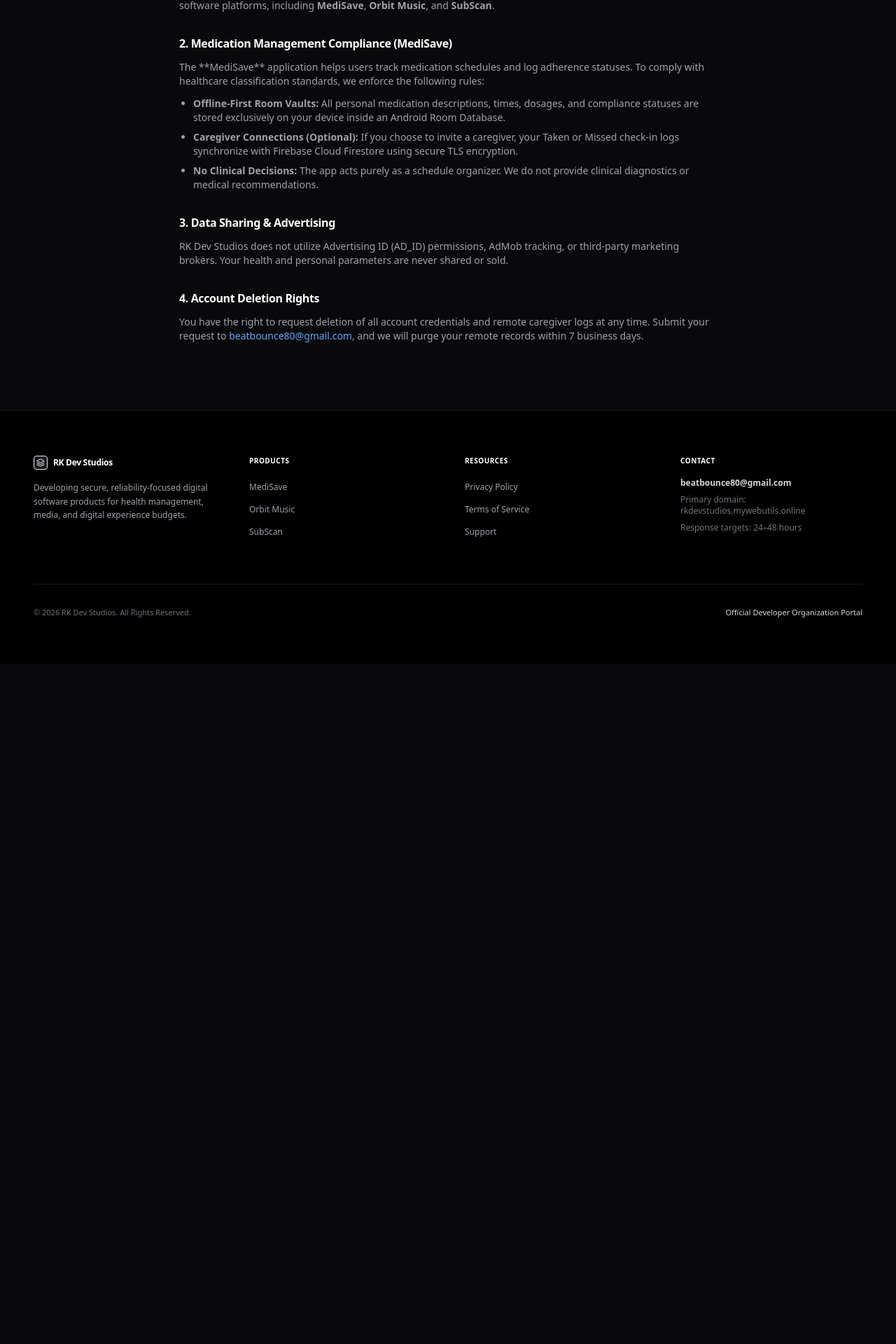
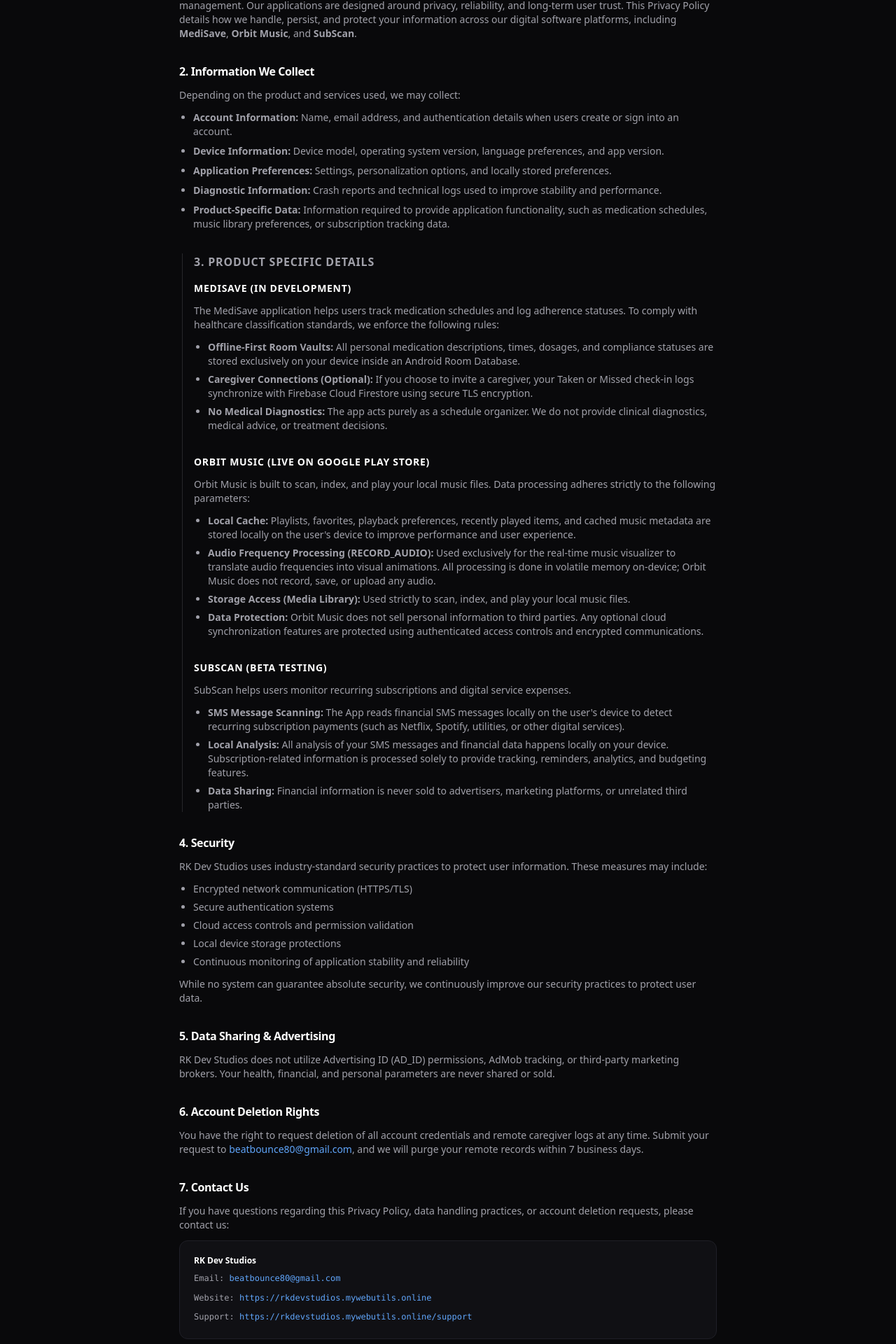
Before and after one commit to Rajkumarraju1/rkdevstudios-website-new, a Next.js app: page /privacy in a window 1280 px wide. Shown: the part 378-2298 px from the top of the page at 70% size. Before the commit the page ends 1326 px from the top, so only its background shows below. Built offline with nearby package versions, Linux system fonts and the light colour scheme.

Commit message:
docs: overhaul privacy policy content for compliance, trust, and accuracy

```diff
--- a/src/app/privacy/page.tsx
+++ b/src/app/privacy/page.tsx
@@ -16,7 +16,7 @@
             Privacy Policy
           </h1>
           <p className="text-xs text-zinc-555">
-            Effective Date: June 13, 2026
+            Last Updated: June 2026
           </p>
         </div>
 
@@ -26,40 +26,117 @@
           <section className="space-y-3">
             <h2 className="text-base font-bold text-white tracking-tight">1. Overview</h2>
             <p>
-              This Privacy Policy explains how <strong>RK Dev Studios</strong> collects, uses, and safeguards information across our digital software platforms, including <strong>MediSave</strong>, <strong>Orbit Music</strong>, and <strong>SubScan</strong>.
+              RK Dev Studios develops secure software products for healthcare, music, productivity, and subscription management. Our applications are designed around privacy, reliability, and long-term user trust. This Privacy Policy details how we handle, persist, and protect your information across our digital software platforms, including <strong>MediSave</strong>, <strong>Orbit Music</strong>, and <strong>SubScan</strong>.
             </p>
           </section>
 
           <section className="space-y-3">
-            <h2 className="text-base font-bold text-white tracking-tight">2. Medication Management Compliance (MediSave)</h2>
+            <h2 className="text-base font-bold text-white tracking-tight">2. Information We Collect</h2>
             <p>
-              The **MediSave** application helps users track medication schedules and log adherence statuses. To comply with healthcare classification standards, we enforce the following rules:
+              Depending on the product and services used, we may collect:
             </p>
             <ul className="list-disc pl-5 space-y-2">
               <li>
-                <strong>Offline-First Room Vaults:</strong> All personal medication descriptions, times, dosages, and compliance statuses are stored exclusively on your device inside an Android Room Database.
+                <strong>Account Information:</strong> Name, email address, and authentication details when users create or sign into an account.
               </li>
               <li>
-                <strong>Caregiver Connections (Optional):</strong> If you choose to invite a caregiver, your Taken or Missed check-in logs synchronize with Firebase Cloud Firestore using secure TLS encryption.
+                <strong>Device Information:</strong> Device model, operating system version, language preferences, and app version.
               </li>
               <li>
-                <strong>No Clinical Decisions:</strong> The app acts purely as a schedule organizer. We do not provide clinical diagnostics or medical recommendations.
+                <strong>Application Preferences:</strong> Settings, personalization options, and locally stored preferences.
+              </li>
+              <li>
+                <strong>Diagnostic Information:</strong> Crash reports and technical logs used to improve stability and performance.
+              </li>
+              <li>
+                <strong>Product-Specific Data:</strong> Information required to provide application functionality, such as medication schedules, music library preferences, or subscription tracking data.
               </li>
             </ul>
           </section>
 
+          <section className="space-y-4 border-l border-zinc-800 pl-4 ml-1">
+            <h2 className="text-base font-bold text-white tracking-tight uppercase tracking-wider text-[11px] text-zinc-400">3. Product Specific Details</h2>
+
+            <div className="space-y-3">
+              <h3 className="text-sm font-bold text-white uppercase tracking-wider">MediSave (In Development)</h3>
+              <p>
+                The MediSave application helps users track medication schedules and log adherence statuses. To comply with healthcare classification standards, we enforce the following rules:
+              </p>
+              <ul className="list-disc pl-5 space-y-1.5">
+                <li><strong>Offline-First Room Vaults:</strong> All personal medication descriptions, times, dosages, and compliance statuses are stored exclusively on your device inside an Android Room Database.</li>
+                <li><strong>Caregiver Connections (Optional):</strong> If you choose to invite a caregiver, your Taken or Missed check-in logs synchronize with Firebase Cloud Firestore using secure TLS encryption.</li>
+                <li><strong>No Medical Diagnostics:</strong> The app acts purely as a schedule organizer. We do not provide clinical diagnostics, medical advice, or treatment decisions.</li>
+              </ul>
+            </div>
+
+            <div className="space-y-3 pt-4">
+              <h3 className="text-sm font-bold text-white uppercase tracking-wider">Orbit Music (Live on Google Play Store)</h3>
+              <p>
+                Orbit Music is built to scan, index, and play your local music files. Data processing adheres strictly to the following parameters:
+              </p>
+              <ul className="list-disc pl-5 space-y-1.5">
+                <li><strong>Local Cache:</strong> Playlists, favorites, playback preferences, recently played items, and cached music metadata are stored locally on the user&apos;s device to improve performance and user experience.</li>
+                <li><strong>Audio Frequency Processing (RECORD_AUDIO):</strong> Used exclusively for the real-time music visualizer to translate audio frequencies into visual animations. All processing is done in volatile memory on-device; Orbit Music does not record, save, or upload any audio.</li>
+                <li><strong>Storage Access (Media Library):</strong> Used strictly to scan, index, and play your local music files.</li>
+                <li><strong>Data Protection:</strong> Orbit Music does not sell personal information to third parties. Any optional cloud synchronization features are protected using authenticated access controls and encrypted communications.</li>
+              </ul>
+            </div>
+
+            <div className="space-y-3 pt-4">
+              <h3 className="text-sm font-bold text-white uppercase tracking-wider">SubScan (Beta Testing)</h3>
+              <p>
+                SubScan helps users monitor recurring subscriptions and digital service expenses.
+              </p>
+              <ul className="list-disc pl-5 space-y-1.5">
+                <li><strong>SMS Message Scanning:</strong> The App reads financial SMS messages locally on the user&apos;s device to detect recurring subscription payments (such as Netflix, Spotify, utilities, or other digital services).</li>
+                <li><strong>Local Analysis:</strong> All analysis of your SMS messages and financial data happens locally on your device. Subscription-related information is processed solely to provide tracking, reminders, analytics, and budgeting features.</li>
+                <li><strong>Data Sharing:</strong> Financial information is never sold to advertisers, marketing platforms, or unrelated third parties.</li>
+              </ul>
+            </div>
+          </section>
+
           <section className="space-y-3">
-            <h2 className="text-base font-bold text-white tracking-tight">3. Data Sharing & Advertising</h2>
+            <h2 className="text-base font-bold text-white tracking-tight">4. Security</h2>
             <p>
-              RK Dev Studios does not utilize Advertising ID (AD_ID) permissions, AdMob tracking, or third-party marketing brokers. Your health and personal parameters are never shared or sold.
+              RK Dev Studios uses industry-standard security practices to protect user information. These measures may include:
+            </p>
+            <ul className="list-disc pl-5 space-y-1.5">
+              <li>Encrypted network communication (HTTPS/TLS)</li>
+              <li>Secure authentication systems</li>
+              <li>Cloud access controls and permission validation</li>
+              <li>Local device storage protections</li>
+              <li>Continuous monitoring of application stability and reliability</li>
+            </ul>
+            <p>
+              While no system can guarantee absolute security, we continuously improve our security practices to protect user data.
             </p>
           </section>
 
           <section className="space-y-3">
-            <h2 className="text-base font-bold text-white tracking-tight">4. Account Deletion Rights</h2>
+            <h2 className="text-base font-bold text-white tracking-tight">5. Data Sharing & Advertising</h2>
+            <p>
+              RK Dev Studios does not utilize Advertising ID (AD_ID) permissions, AdMob tracking, or third-party marketing brokers. Your health, financial, and personal parameters are never shared or sold.
+            </p>
+          </section>
+
+          <section className="space-y-3">
+            <h2 className="text-base font-bold text-white tracking-tight">6. Account Deletion Rights</h2>
             <p>
               You have the right to request deletion of all account credentials and remote caregiver logs at any time. Submit your request to <a href="mailto:beatbounce80@gmail.com" className="text-blue-400 hover:underline">beatbounce80@gmail.com</a>, and we will purge your remote records within 7 business days.
             </p>
+          </section>
+
+          <section className="space-y-3">
+            <h2 className="text-base font-bold text-white tracking-tight">7. Contact Us</h2>
+            <p>
+              If you have questions regarding this Privacy Policy, data handling practices, or account deletion requests, please contact us:
+            </p>
+            <div className="p-5 rounded-xl border border-[#1f1f27] bg-[#101014] space-y-2 text-xs font-mono text-zinc-400 leading-relaxed">
+              <p className="font-bold text-white text-xs font-sans mb-1">RK Dev Studios</p>
+              <p>Email: <a href="mailto:beatbounce80@gmail.com" className="text-blue-400 hover:underline">beatbounce80@gmail.com</a></p>
+              <p>Website: <a href="https://rkdevstudios.mywebutils.online" target="_blank" rel="noreferrer" className="text-blue-400 hover:underline">https://rkdevstudios.mywebutils.online</a></p>
+              <p>Support: <a href="https://rkdevstudios.mywebutils.online/support" target="_blank" rel="noreferrer" className="text-blue-400 hover:underline">https://rkdevstudios.mywebutils.online/support</a></p>
+            </div>
           </section>
 
         </article>
```
